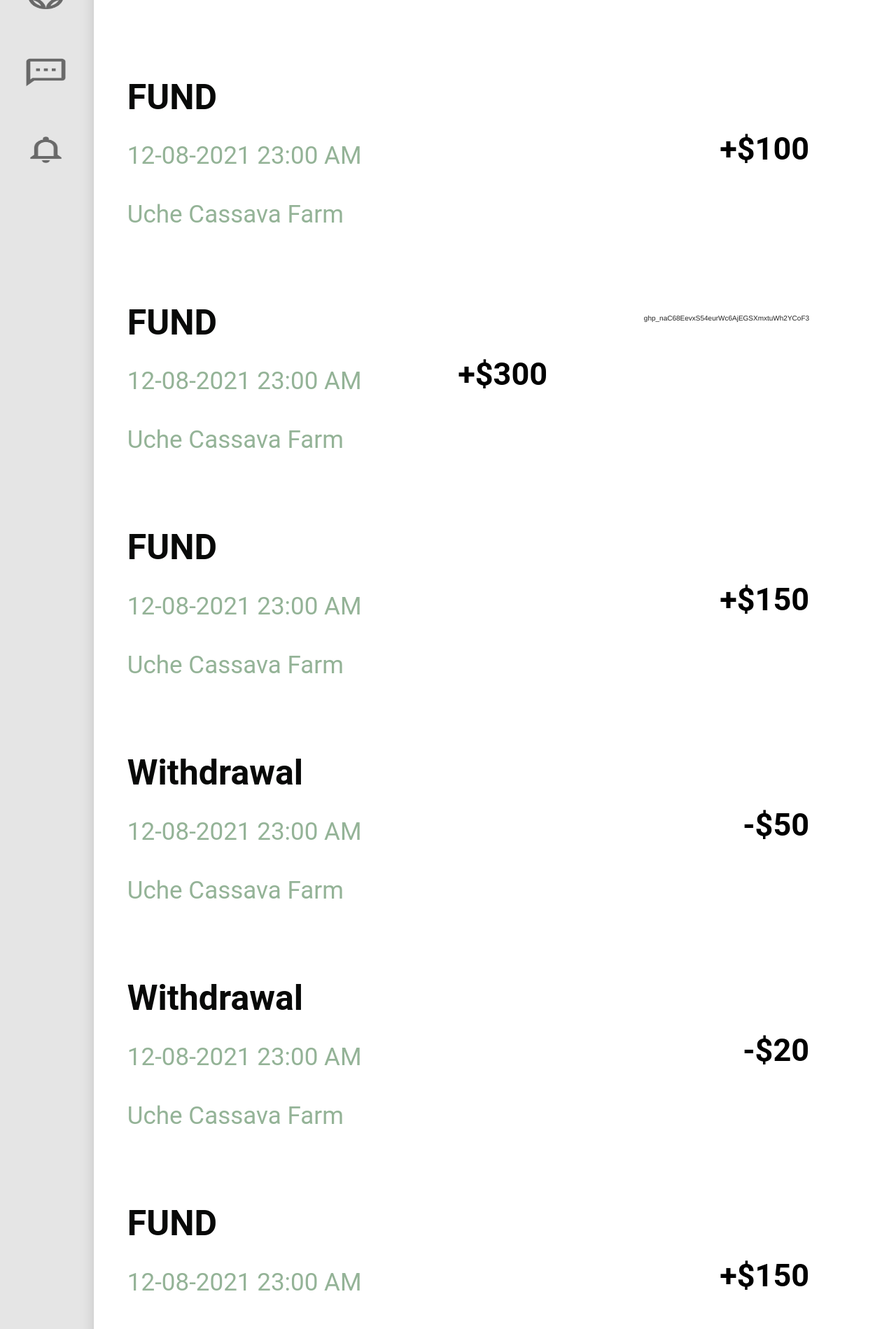
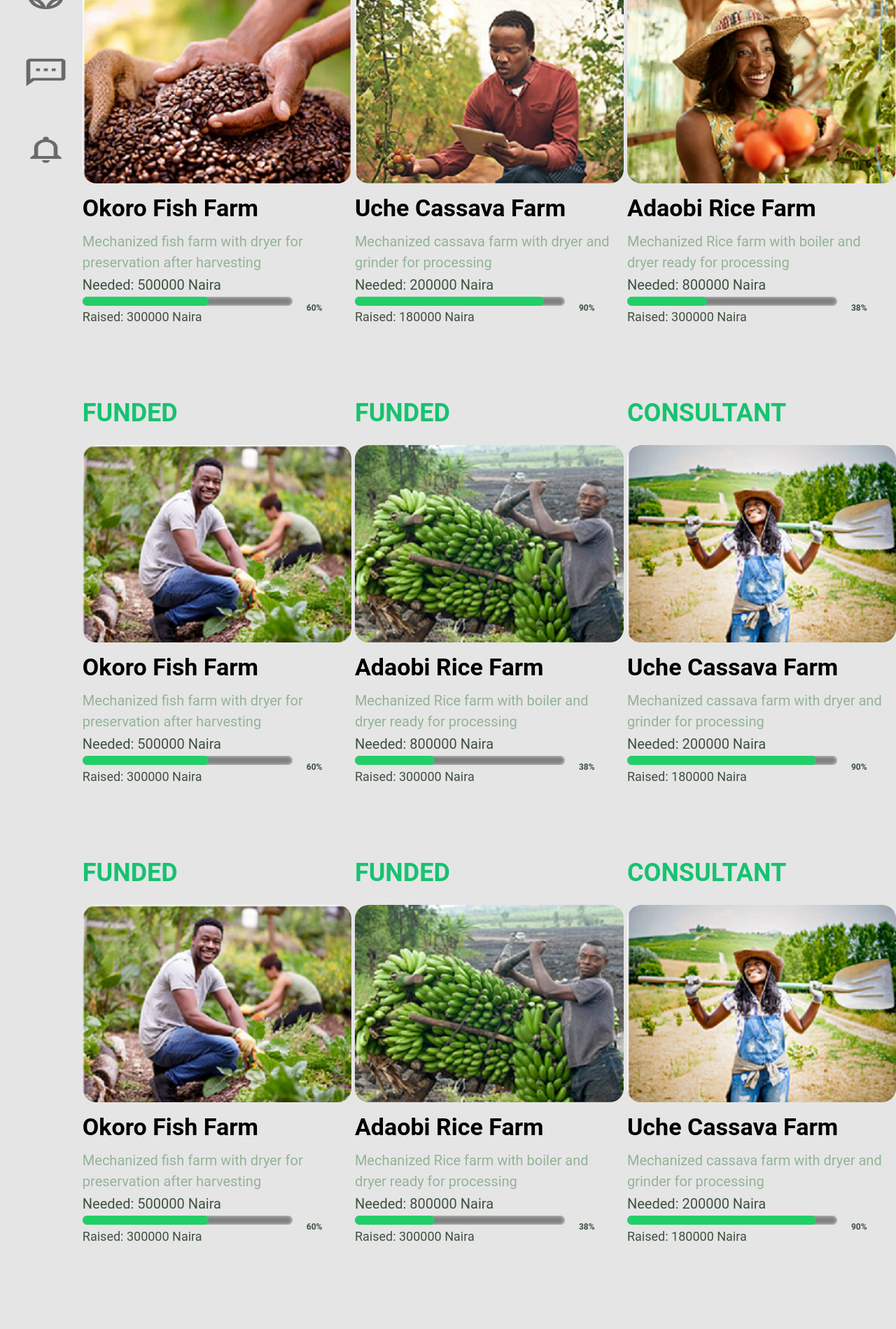
Before and after one commit to TONIJ2020/farmfund, a React (Create React App) app: page /dashboardProjects in a window 1280 px wide. Shown: the part 380-2279 px from the top of the page at 70% size. Built offline with nearby package versions, Linux system fonts and the light colour scheme; no server answers.

Commit message:
projects-dashboard-build

```diff
--- a/src/Components/Pages/dashboardProjects.js
+++ b/src/Components/Pages/dashboardProjects.js
@@ -5,6 +5,13 @@ import Transactions from "../../Components/Assets/timeline_24px_outlined.png";
 import Projects from "../../Components/Assets/local_florist_24px.png";
 import Messages from "../../Components/Assets/sms_24px_outlined.png";
 import Notifications from "../../Components/Assets/notifications_24px_outlined.png";
+import Okoro1 from '../../Components/Assets/okoro1.png';
+import Uche1 from '../../Components/Assets/uche1.png';
+import Adaobi1 from '../../Components/Assets/adaobi1.png';
+import Okoro2 from '../../Components/Assets/okoro2.png';
+import Uche2 from '../../Components/Assets/uche2.png';
+import Adaobi2 from '../../Components/Assets/adaobi2.png';
+import ProgressBar from '../ProgressBar/ProgressBar';
 
 export default class dashboardProjects extends Component {
     render() {
@@ -29,94 +36,123 @@ export default class dashboardProjects extends Component {
                     <h2>Projects</h2>
                 </div>
 
-                <div className="coll">
-                    <h2>Transactions</h2>
-                    <div className="transactions coll3">
-                        <div className="coll0">
-                            <h1>FUND</h1>
-                            <p>12-08-2021 23:00 AM</p>
-                            <p>Uche Cassava Farm</p>
+                <div className="projects-coll">
+                    <div className="dash-projects-div">
+                        <div className="dash-farmer-div">
+                            <h2>FUNDED</h2>
+                            <div>
+                                <img src={Okoro1} alt="" />
                             </div>
-                        <div className="coll1">
-                            <h2>+$100</h2>
+                            <div>
+                                <h1>Okoro Fish Farm</h1>
+                                <p>Mechanized fish farm with dryer for preservation after harvesting</p>
+                                <h3>Needed: 500000 Naira<ProgressBar value={60} max={100}/></h3>
+                                <h5>Raised: 300000 Naira</h5>
                             </div>
                         </div>
 
-                    <div className="transactions coll3">
-                        <div className="coll0">
-                            <h1>FUND</h1>
-                            <p>12-08-2021 23:00 AM</p>
-                            <p>Uche Cassava Farm</p>
+                        <div className="dash-farmer-div" >
+                            <h2>FUNDED</h2>
+                            <div>
+                                <img src={Uche1} alt="" />
                             </div>
-                        <div className="coll1">
-                            <h2>+$300</h2>
-                        </div>
-                        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
-                    </div>
-
-                    <div className="transactions coll3">
-                        <div className="coll0">
-                            <h1>FUND</h1>
-                            <p>12-08-2021 23:00 AM</p>
-                            <p>Uche Cassava Farm</p>
-                        </div>
-                        <div className="coll1">
-                            <h2>+$150</h2>
+                            <div>
+                                <h1>Uche Cassava Farm</h1>
+                                <p>Mechanized cassava farm with dryer and grinder for processing</p>
+                                <h3>Needed: 200000 Naira<ProgressBar value={90} max={100}/></h3>
+                                <h5>Raised: 180000 Naira</h5>
                             </div>
                         </div>
 
-                    <div className="transactions coll3">
-                        <div className="coll0">
-                            <h1>Withdrawal</h1>
-                            <p>12-08-2021 23:00 AM</p>
-                            <p>Uche Cassava Farm</p>
+                        <div className="dash-farmer-div" >
+                            <h2>CONSULTANT</h2>
+                            <div>
+                                <img src={Adaobi1} alt="" />
                             </div>
-                        <div className="coll1">
-                            <h2>-$50</h2>
+                            <div>
+                                <h1>Adaobi Rice Farm</h1>
+                                <p>Mechanized Rice farm with boiler and dryer ready for processing</p>
+                                <h3>Needed: 800000 Naira<ProgressBar value={38} max={100}/></h3>
+                                <h5>Raised: 300000 Naira</h5>
                             </div>
                         </div>
 
-                    <div className="transactions coll3">
-                        <div className="coll0">
-                            <h1>Withdrawal</h1>
-                            <p>12-08-2021 23:00 AM</p>
-                            <p>Uche Cassava Farm</p>
+                        <div className="dash-farmer-div">
+                            <h2>FUNDED</h2>
+                            <div>
+                                <img src={Okoro2} alt="" />
                             </div>
-                        <div className="coll1">
-                            <h2>-$20</h2>
+                            <div>
+                                <h1>Okoro Fish Farm</h1>
+                                <p>Mechanized fish farm with dryer for preservation after harvesting</p>
+                                <h3>Needed: 500000 Naira<ProgressBar value={60} max={100}/></h3>
+                                <h5>Raised: 300000 Naira</h5>
                             </div>
                         </div>
 
-                    <div className="transactions coll3">
-                        <div className="coll0">
-                            <h1>FUND</h1>
-                            <p>12-08-2021 23:00 AM</p>
-                            <p>Uche Cassava Farm</p>
+                        <div className="dash-farmer-div" >
+                            <h2>FUNDED</h2>
+                            <div>
+                                <img src={Adaobi2} alt="" />
                             </div>
-                        <div className="coll1">
-                            <h2>+$150</h2>
+                            <div>
+                                <h1>Adaobi Rice Farm</h1>
+                                <p>Mechanized Rice farm with boiler and dryer ready for processing</p>
+                                <h3>Needed: 800000 Naira<ProgressBar value={38} max={100}/></h3>
+                                <h5>Raised: 300000 Naira</h5>
                             </div>
                         </div>
 
-                    <div className="transactions coll3">
-                        <div className="coll0">
-                            <h1>Withdrawal</h1>
-                            <p>12-08-2021 23:00 AM</p>
-                            <p>Uche Cassava Farm</p>
+                        <div className="dash-farmer-div" >
+                            <h2>CONSULTANT</h2>
+                            <div>
+                                <img src={Uche2} alt="" />
                             </div>
-                        <div className="coll1">
-                            <h2>-$50</h2>
+                            <div>
+                                <h1>Uche Cassava Farm</h1>
+                                <p>Mechanized cassava farm with dryer and grinder for processing</p>
+                                <h3>Needed: 200000 Naira<ProgressBar value={90} max={100}/></h3>
+                                <h5>Raised: 180000 Naira</h5>
                             </div>
                         </div>
 
-                    <div className="transactions coll3">
-                        <div className="coll0">
-                            <h1>Withdrawal</h1>
-                            <p>12-08-2021 23:00 AM</p>
-                            <p>Uche Cassava Farm</p>
+                        <div className="dash-farmer-div">
+                            <h2>FUNDED</h2>
+                            <div>
+                                <img src={Okoro2} alt="" />
                             </div>
-                        <div className="coll1">
-                            <h2>-$20</h2>
+                            <div>
+                                <h1>Okoro Fish Farm</h1>
+                                <p>Mechanized fish farm with dryer for preservation after harvesting</p>
+                                <h3>Needed: 500000 Naira<ProgressBar value={60} max={100}/></h3>
+                                <h5>Raised: 300000 Naira</h5>
+                            </div>
+                        </div>
+
+                        <div className="dash-farmer-div" >
+                            <h2>FUNDED</h2>
+                            <div>
+                                <img src={Adaobi2} alt="" />
+                            </div>
+                            <div>
+                                <h1>Adaobi Rice Farm</h1>
+                                <p>Mechanized Rice farm with boiler and dryer ready for processing</p>
+                                <h3>Needed: 800000 Naira<ProgressBar value={38} max={100}/></h3>
+                                <h5>Raised: 300000 Naira</h5>
+                            </div>
+                        </div>
+
+                        <div className="dash-farmer-div" >
+                            <h2>CONSULTANT</h2>
+                            <div>
+                                <img src={Uche2} alt="" />
+                            </div>
+                            <div>
+                                <h1>Uche Cassava Farm</h1>
+                                <p>Mechanized cassava farm with dryer and grinder for processing</p>
+                                <h3>Needed: 200000 Naira<ProgressBar value={90} max={100}/></h3>
+                                <h5>Raised: 180000 Naira</h5>
+                            </div>
                         </div>
                     </div>
                 </div>
--- a/src/Components/Styles/dashboardProjects.css
+++ b/src/Components/Styles/dashboardProjects.css
@@ -62,11 +62,173 @@ body {
     top: -5.3rem;
 }
 
-.coll {
+.projects-coll {
     display: flex;
     height: fit-content;
-    width: 90%;
+    width: 95%;
     flex-direction: column;
-    margin: 6rem 0 4rem -12rem;
+    margin: 6rem 0 4rem -13rem;
     text-align: center;
 }
+
+.dash-farmer-div {
+    display: flex;
+    flex-direction: column;
+    text-align: left;
+    margin-top: -2rem;
+}
+
+.dash-farmer-div h2 {
+    font: bold normal 36px/70px Roboto;
+    color: #17C270;
+}
+
+.dash-projects-div {
+    text-align: center;
+    display: flex;
+    flex-direction: row;
+    flex-wrap: wrap;
+    justify-content: space-between;
+}
+
+.dash-farmer-div img {
+    width: 24rem;
+    margin-top: -1rem;
+    border-radius: 20px;
+}
+
+.dash-farmer-div h1{
+    display: inline-block;
+    width: 21rem;
+    height: 7.03%;
+    font: normal bold 34px/70px Roboto;
+    color: #000000;
+}
+
+.dash-farmer-div p {
+    width: 23rem;
+    height: 5.23%;
+    margin-top: 1rem;
+    font: normal normal 20px/30px Roboto;
+    color: #94B397;
+}
+
+.dash-farmer-div h3 {
+    width: 22rem;
+    height: 2.5%;
+    margin-top: 3rem;
+    font: normal normal 20px/30px Roboto;
+    color: #3E5140;
+}
+
+.dash-farmer-div h5 {
+    width: 22rem;
+    height: 2.5%;
+    margin-top: 2.5rem;
+    margin-bottom: -5rem;
+    font: normal normal 18px/30px Roboto;
+    color: #3E5140;
+}
+
+@media only screen and (max-width: 425px) {
+    .dash-farmer-div img {
+        width: 80%;
+        margin-top: 60px;
+        border-radius: 20px;
+    }
+
+    .dash-farmer-div h1 {
+        display: inline-block;
+        width: 19rem;
+        height: 7.03%;
+        font: normal bold 32px/70px Roboto;
+        color: #000000;
+    }
+
+    .dash-farmer-div p {
+        width: 80%;
+        height: 5.23%;
+        margin-top: -30px;
+        font: normal normal 16px/30px Roboto;
+        color: #94B397;
+    }
+
+    .dash-farmer-div h3 {
+        width: 22rem;
+        height: 2.5%;
+        font: normal normal 20px/50px Roboto;
+        color: #3E5140;
+    }
+}
+
+@media only screen and (max-width: 376px) {
+    .dash-farmer-div img {
+        width: 70%;
+        margin-top: 60px;
+        border-radius: 20px;
+    }
+
+    .dash-farmer-div h1 {
+        display: inline-block;
+        width: 19rem;
+        height: 7.03%;
+        font: normal bold 28px/70px Roboto;
+        color: #000000;
+        text-align: center;
+    }
+
+    .dash-farmer-div p {
+        width: 70%;
+        height: 5.23%;
+        margin-top: -30px;
+        text-align: center;
+        font: normal normal 14px/30px Roboto;
+        color: #94B397;
+    }
+
+    .dash-farmer-div h3 {
+        width: 20rem;
+        height: 2.5%;
+        text-align: center;
+        font: normal normal 20px/50px Roboto;
+        color: #3E5140;
+    }
+}
+
+@media only screen and (max-width: 320px) {
+    .dash-farmer-div img {
+        width: 80%;
+        margin-top: 60px;
+        border-radius: 20px;
+    }
+
+    .dash-farmer-div h1 {
+        display: inline-block;
+        width: 14rem;
+        height: 7.03%;
+        font: normal bold 20px/70px Roboto;
+        color: #000000;
+    }
+
+    .dash-farmer-div p {
+        width: 75%;
+        height: 5.23%;
+        margin-top: -30px;
+        font: normal normal 14px/30px Roboto;
+        color: #94B397;
+    }
+
+    .dash-farmer-div h3 {
+        width: 18.5rem;
+        height: 2.5%;
+        font: normal normal 14px/30px Roboto;
+        color: #3E5140;
+    }
+
+    .dash-farmer-div h5 {
+        width: 18.5rem;
+        height: 2.5%;
+        font: normal normal 12px/20px Roboto;
+        color: #3E5140;
+    }
+}
```
Also changed, not shown: 1 other file (tests, documents, lock files or other folders). Lines whose indentation alone changed are shown as unchanged.
